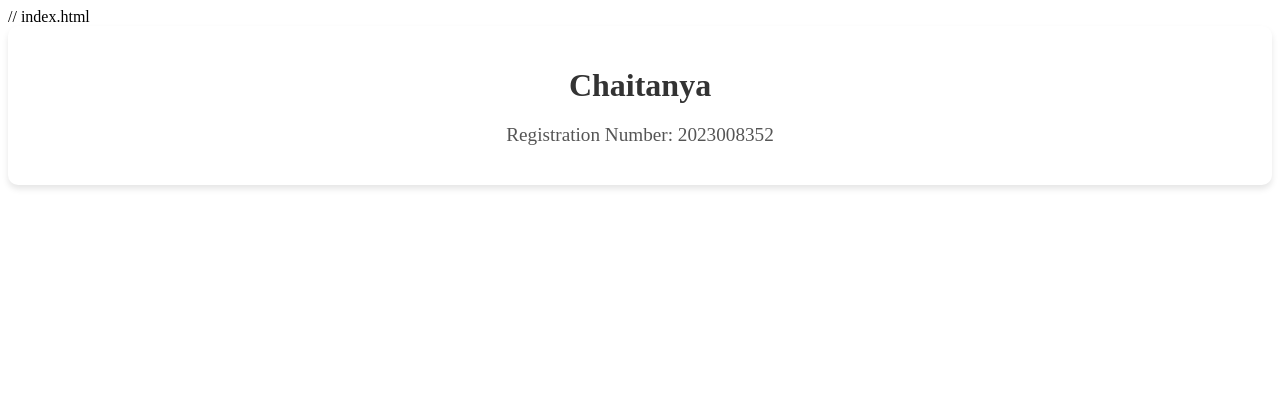
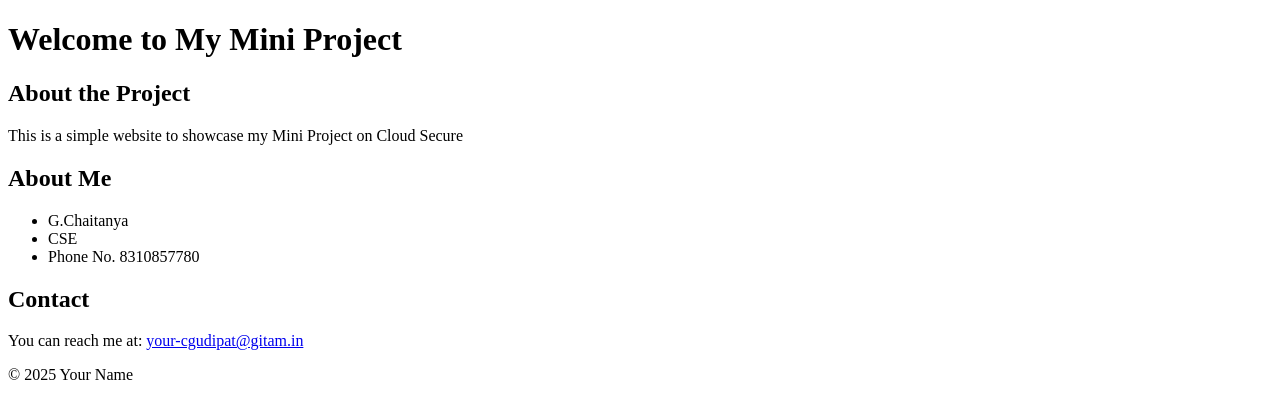
Before and after one commit to chaitanya895/website, a plain HTML site: page index.html in a window 1280 px wide. Drawn offline with Linux system fonts and the light colour scheme.

Commit message:
Update index.html

```diff
--- a/index.html
+++ b/index.html
@@ -1,16 +1,35 @@
-// index.html
 <!DOCTYPE html>
 <html lang="en">
 <head>
     <meta charset="UTF-8">
     <meta name="viewport" content="width=device-width, initial-scale=1.0">
-    <title>Chaitanya's Info</title>
+    <title>Mini Project</title>
     <link rel="stylesheet" href="styles.css">
 </head>
 <body>
-    <div class="container">
-        <h1 class="title">Chaitanya</h1>
-        <p class="registration">Registration Number: 2023008352</p>
-    </div>
+    <header>
+        <h1>Welcome to My Mini Project</h1>
+    </header>
+    <main>
+        <section>
+            <h2>About the Project</h2>
+            <p>This is a simple website to showcase my Mini Project on Cloud Secure</p>
+        </section>
+        <section>
+            <h2>About Me</h2>
+            <ul>
+                <li>G.Chaitanya</li>
+                <li>CSE </li>
+                <li>Phone No. 8310857780</li>
+            </ul>
+        </section>
+        <section>
+            <h2>Contact</h2>
+            <p>You can reach me at: <a href="mailto:your-email@example.com">your-cgudipat@gitam.in</a></p>
+        </section>
+    </main>
+    <footer>
+        <p>&copy; 2025 Your Name</p>
+    </footer>
 </body>
 </html>
```
